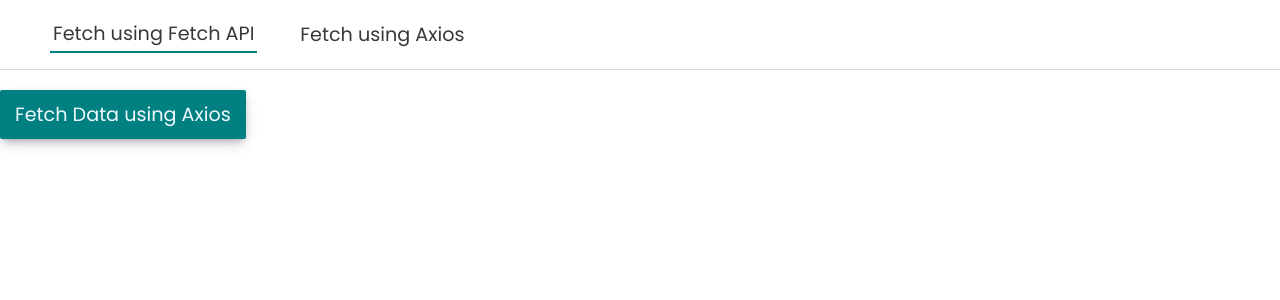
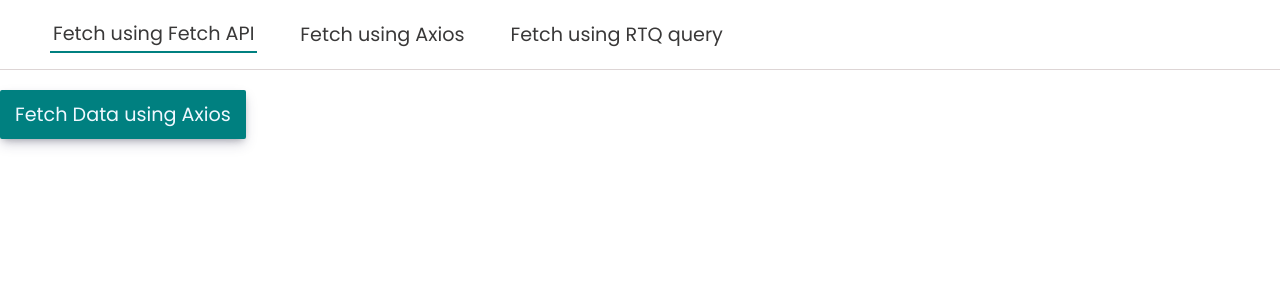
Before and after one commit to kk-axelor/reactAssignment, a React (Create React App) app: page /usingAxios in a window 1280 px wide. Shown: the top 300 px of the page. Built offline with nearby package versions, Linux system fonts and the light colour scheme.

Commit message:
fetch data by rtk query

```diff
--- a/package.json
+++ b/package.json
@@ -3,6 +3,7 @@
   "version": "0.1.0",
   "private": true,
   "dependencies": {
+    "@reduxjs/toolkit": "^2.1.0",
     "@testing-library/jest-dom": "^5.17.0",
     "@testing-library/react": "^13.4.0",
     "@testing-library/user-event": "^13.5.0",
@@ -10,6 +11,7 @@
     "http-proxy-middleware": "^2.0.6",
     "react": "^18.2.0",
     "react-dom": "^18.2.0",
+    "react-redux": "^9.1.0",
     "react-router-dom": "^6.22.0",
     "react-scripts": "5.0.1",
     "web-vitals": "^2.1.4"
--- a/src/App.js
+++ b/src/App.js
@@ -3,6 +3,7 @@
 import Layout from "./layouts/Layout";
 import AxiosMethod from "./Components/axiosmethod/AxiosMethod";
 import './app.css'
+import RTQMethod from "./Components/rtqMethod/RTQMethod";
 
 function App() {
   return (
@@ -11,6 +12,7 @@
         <Route element={<Layout />} >
           <Route path="/" element={<FetchAPI />} />
           <Route path="/usingAxios" element={<AxiosMethod />} />
+          <Route path="/rtq" element={<RTQMethod />} />
         </Route>
       </Routes>
     </BrowserRouter >
--- a/src/Components/navbar/ Navbar.jsx
+++ b/src/Components/navbar/ Navbar.jsx
@@ -1,7 +1,7 @@
 import React, { useState } from "react";
 import { NavLink } from "react-router-dom";
 import styles from "./navbar.module.css";
-
+import { navlink } from "../../constants";
 const Navbar = () => {
   const [active, setActive] = useState("fetch");
 
@@ -11,20 +11,16 @@
 
   return (
     <nav>
-      <NavLink
-        onClick={() => handleClick("fetch")}
-        className={active === "fetch" ? styles.active : ""}
-        to="/"
-      >
-        Fetch using Fetch API
-      </NavLink>
-      <NavLink
-        onClick={() => handleClick("axios")}
-        className={active === "axios" ? styles.active : ""}
-        to="/usingAxios"
-      >
-        Fetch using Axios
-      </NavLink>
+      {navlink.map((link) => (
+        <NavLink
+          key={link.id}
+          onClick={() => handleClick(link.name)}
+          className={active === link.name ? styles.active : ""}
+          to={link.to}
+        >
+          {link.title}
+        </NavLink>
+      ))}
     </nav>
   );
 };
--- /dev/null
+++ b/src/Components/rtqMethod/RTQMethod.jsx
@@ -0,0 +1,25 @@
+import React, { useState } from "react";
+import Button from "../Button/Button";
+import { useGetContactsQuery } from "../../redux/myapi";
+import Card from "../Card/Card";
+
+const RTQMethod = () => {
+  const [contacts, setContacts] = useState([]);
+  const { data } = useGetContactsQuery();
+
+  const handleClick = () => {
+    setContacts(data);
+  };
+  return (
+    <div>
+      <Button onClick={handleClick}>Fetch data using RTK query</Button>
+      <div className="cards-container">
+        {contacts.map((item, id) => (
+          <Card key={id} {...item} />
+        ))}
+      </div>
+    </div>
+  );
+};
+
+export default RTQMethod;
--- /dev/null
+++ b/src/constants.js
@@ -0,0 +1,20 @@
+export const navlink = [
+    {
+        id: 1,
+        title: "Fetch using Fetch API",
+        name: "fetch",
+        to: "/"
+    },
+    {
+        id: 2,
+        title: "Fetch using Axios",
+        name: "axios",
+        to: "/usingAxios"
+    },
+    {
+        id: 3,
+        title: "Fetch using RTQ query",
+        name: "rtq",
+        to: "/rtq"
+    },
+]
--- a/src/index.js
+++ b/src/index.js
@@ -1,10 +1,14 @@
 import React from 'react';
 import ReactDOM from 'react-dom/client';
 import App from './App';
+import { ApiProvider } from '@reduxjs/toolkit/query/react';
+import { myApi } from './redux/myapi';
 
 const root = ReactDOM.createRoot(document.getElementById('root'));
 root.render(
   <React.StrictMode>
-    <App />
+    <ApiProvider api={myApi}>
+      <App />
+    </ApiProvider>
   </React.StrictMode>
 );
--- /dev/null
+++ b/src/redux/myapi.js
@@ -0,0 +1,14 @@
+import { createApi, fetchBaseQuery } from "@reduxjs/toolkit/query/react"
+
+
+export const myApi = createApi({
+    reducerPath: "api",
+    baseQuery: fetchBaseQuery({
+        baseUrl: "http://localhost:5000/api/",
+    }),
+    endpoints: (builder) => ({
+        getContacts: builder.query({ query: () => "contacts" })
+    })
+})
+
+export const { useGetContactsQuery } = myApi
```
Also changed, not shown: 1 other file (tests, documents, lock files or other folders).
